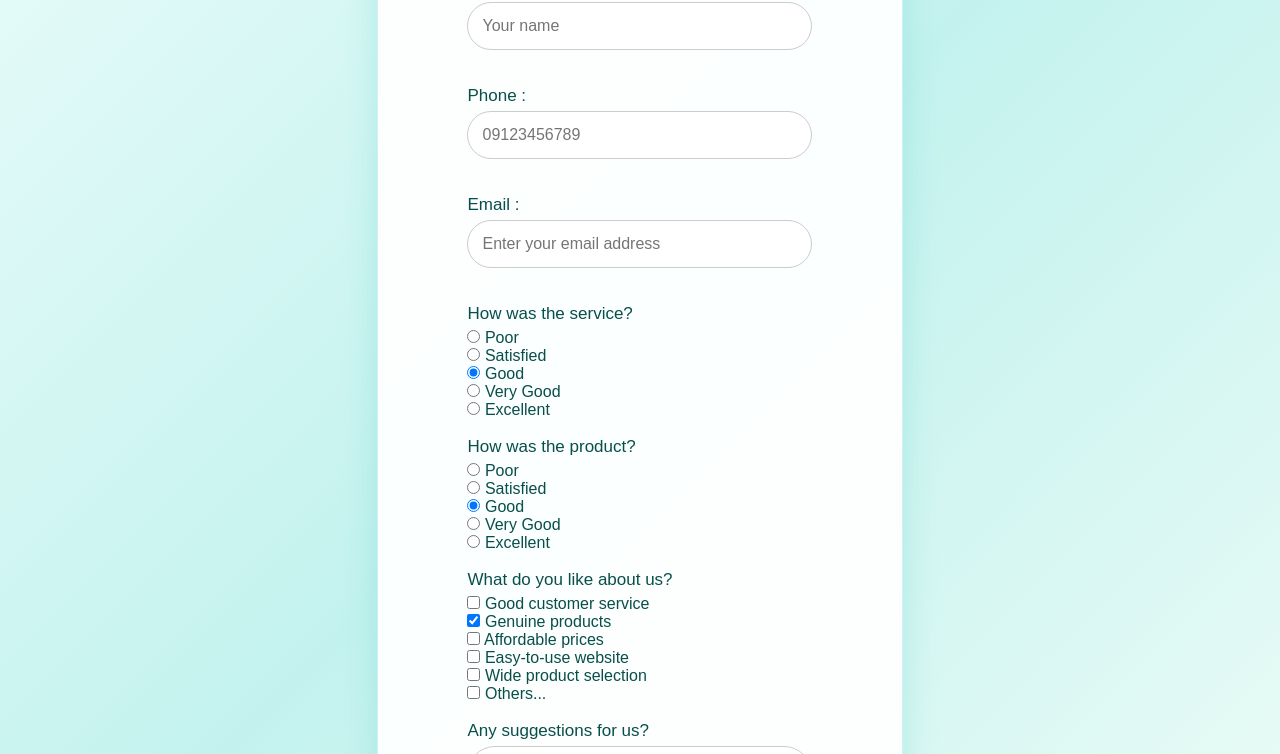
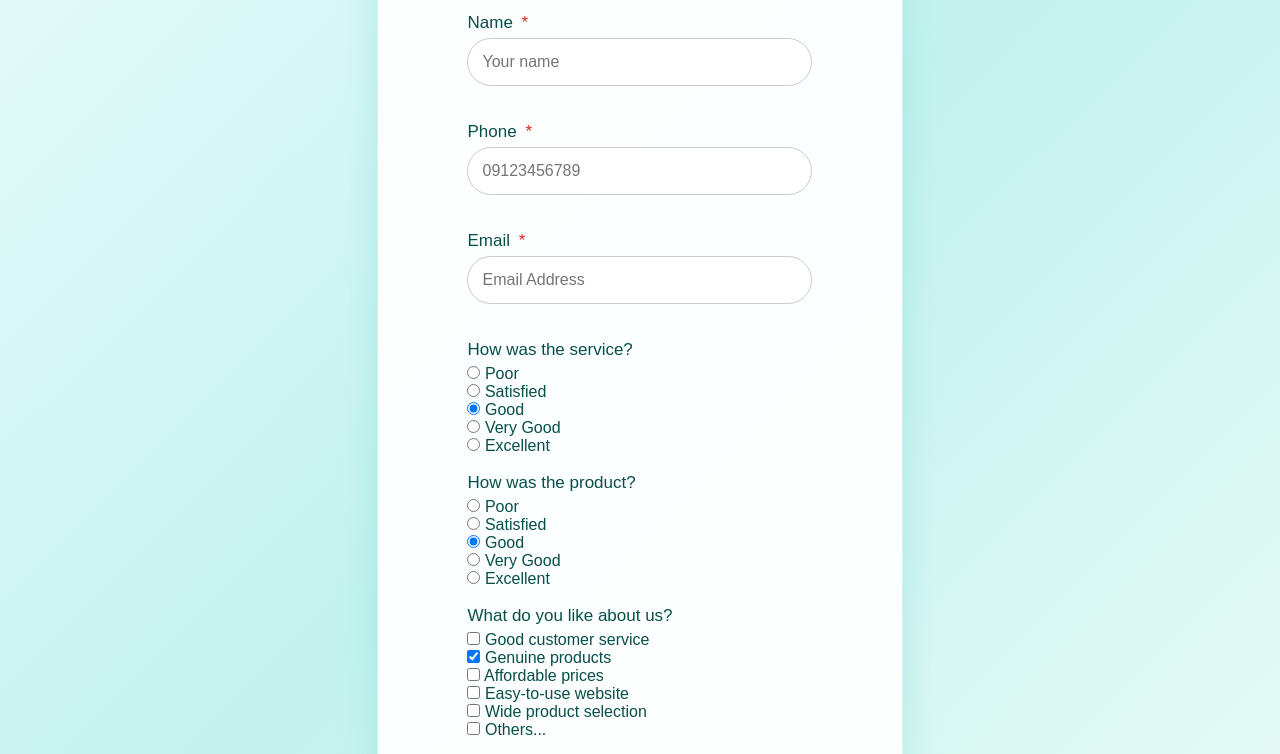
Before and after one commit to kristindev02-dev/Mini-Online-Shop, a plain HTML site: page cusfeedback.html in a window 1280 px wide. Shown: the part 101-855 px from the top of the page. Drawn offline with Linux system fonts and the light colour scheme.

Commit message:
Nang Commit

```diff
--- a/cusfeedback.html
+++ b/cusfeedback.html
@@ -16,15 +16,16 @@
     </div>
     <div class="form_container">
     <div class="feedback_page">
-        <h1>Customer Satisfaction Form</h1>
-        <form>
-            <label class="form_label" for="name">Name :</label>
-            <input class="input_area" type="text" name="name" id="name" placeholder="Your name"><br><br>
-            <label class="form_label" for="phone">Phone :</label>
-            <input class="input_area" type="text" name="phone" id="phone" placeholder="09123456789"><br><br>
-            <label class="form_label" for="email">Email :</label>
-            <input class="input_area" type="email" name="email" id="email"
-                placeholder="Enter your email address"><br><br>
+        <h1>Customer Satisfaction Form</h1><br><br>
+        <form onsubmit="alert('Thank you for your feedback!❤️'); return false;">
+            <label class="form_label" for="name">Name <span class="required-star">*</span></label>
+            <input class="input_area" type="text" name="name" id="name" placeholder="Your name" required><br><br>
+            <label class="form_label" for="phone">Phone <span class="required-star">*</span></label>
+            <input class="input_area" type="tel" name="phone" pattern="[0-9]{9,11}" id="phone" placeholder="09123456789"
+            title="Please enter a valid 10 or 11 digit phone number (numbers only)." required><br><br>
+            <label class="form_label" for="email">Email <span class="required-star">*</span></label>
+            <input class="input_area" type="email" name="email" id="email" placeholder="Email Address" required
+                    pattern="^[^\s@]+@[^\s@]+\.[^\s@]+$" title="Please enter a valid email address."><br><br>
 
             <label class="form_label">How was the service?</label>
             <input class="radiobutton" type="radio" name="services" value="poor"> Poor<br>
@@ -61,8 +62,7 @@
                 placeholder="leave your comments here...."></textarea><br><br>
 
             <div class="button_row">
-                <button class="form_button" type="submit"
-                 onclick="alert('Thank you for your feedback!❤️')">
+                <button class="form_button" type="submit">
                     Submit</button>
 
                 <button class="form_button cancel" type="button"
```
Also changed, not shown: Login.html (+0 -2 lines), Signup.html (+0 -3 lines), payment.html (+4 -3 lines).
